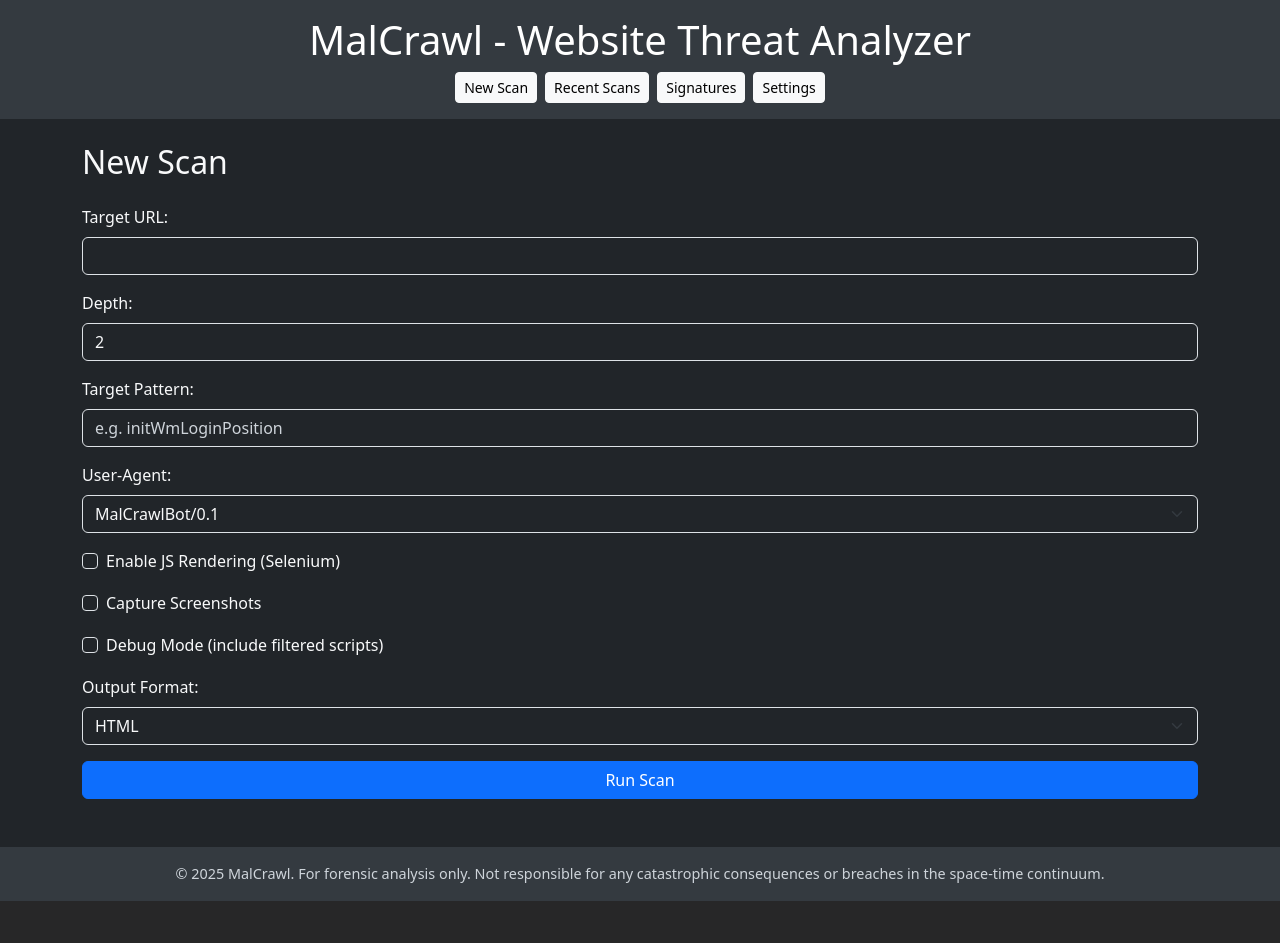
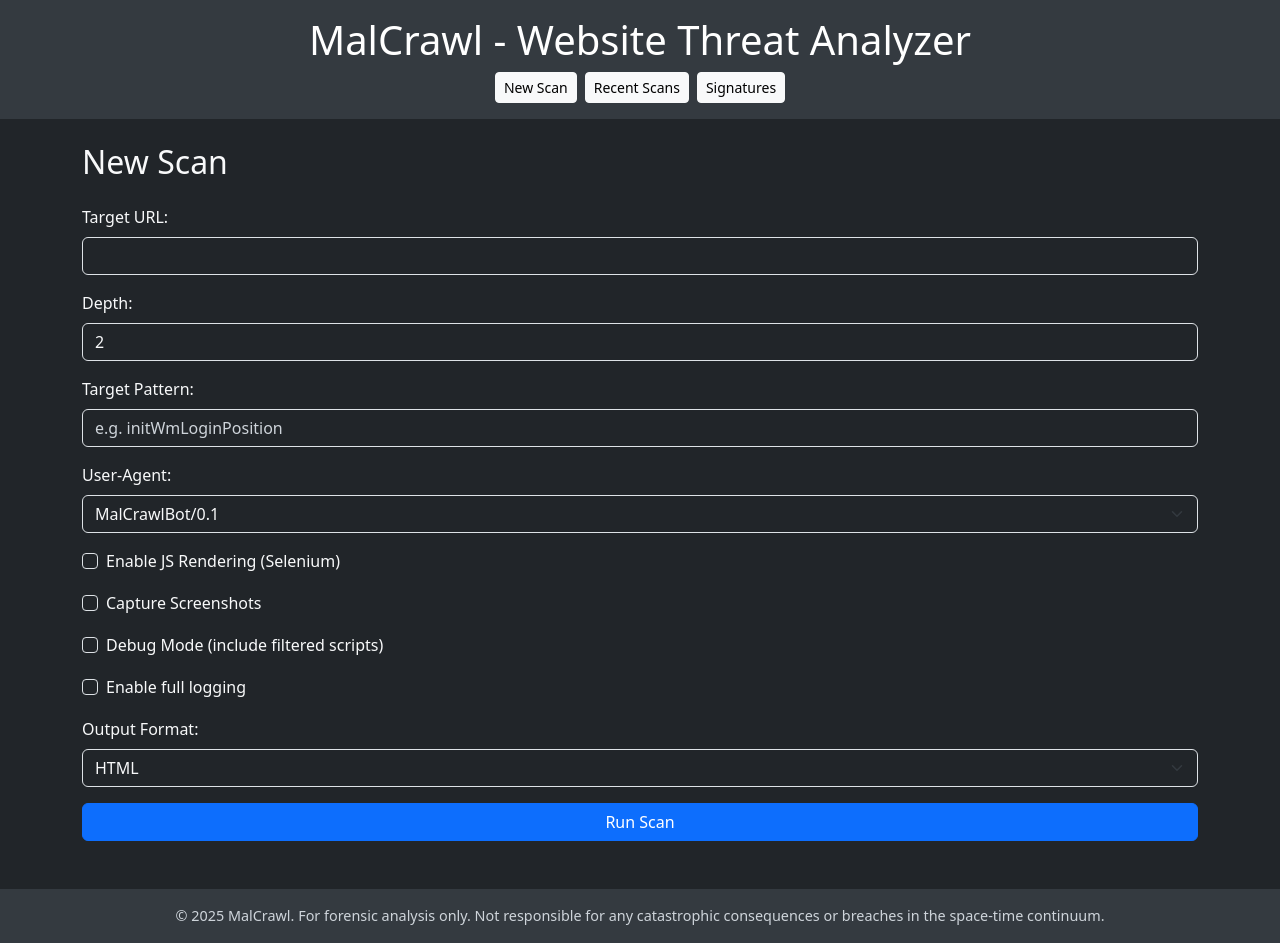
Before and after one commit to sixesandsevens/malcrawl, a Flask app: page / in a window 1280 px wide. Before the commit the page ends 901 px from the top, so only its background shows below. Run offline with Flask 3, Linux system fonts and the light colour scheme.

Commit message:
Remove settings page and expose logging toggle on main form

```diff
--- a/app.py
+++ b/app.py
@@ -1,7 +1,7 @@
 
 
 from flask import send_from_directory
-from flask import Flask, render_template, request, redirect, url_for, jsonify
+from flask import Flask, render_template, request, url_for, jsonify
 from markupsafe import Markup, escape
 import re
 import sqlite3
@@ -209,6 +209,12 @@ def start_scan():
     include_shots = request.form.get("include_shots") == "on"
     target = request.form.get("target_pattern")
     debug = request.form.get("debug_mode") == "on"
+    full_logging = request.form.get("full_logging") == "on"
+
+    global FULL_LOGGING
+    FULL_LOGGING = full_logging
+    logging.getLogger().setLevel(logging.DEBUG if FULL_LOGGING else logging.INFO)
+    log.info("full_logging_toggle", extra={"extra": {"enabled": FULL_LOGGING}})
 
     if not url:
         return jsonify({"error": "URL required"}), 400
@@ -270,22 +276,6 @@ def signatures_page():
     return render_template("signatures.html", year=datetime.datetime.now().year)
 
 
-@app.route("/settings", methods=["GET", "POST"])
-def settings_page():
-    """Application settings, including full logging toggle."""
-    global FULL_LOGGING
-    if request.method == "POST":
-        FULL_LOGGING = request.form.get("full_logging") == "on"
-        logging.getLogger().setLevel(logging.DEBUG if FULL_LOGGING else logging.INFO)
-        log.info("full_logging_toggle", extra={"extra": {"enabled": FULL_LOGGING}})
-        return redirect(url_for("settings_page"))
-    return render_template(
-        "settings.html",
-        full_logging=FULL_LOGGING,
-        year=datetime.datetime.now().year,
-    )
-
-
 @app.route("/", methods=["GET"])
 def index():
     """Render the main form."""
@@ -297,7 +287,13 @@ def index():
     ]
     output_formats = ["html", "json", "zip"]
 
-    return render_template("index.html", user_agents=user_agents, output_formats=output_formats, year=datetime.datetime.now().year)
+    return render_template(
+        "index.html",
+        user_agents=user_agents,
+        output_formats=output_formats,
+        full_logging=FULL_LOGGING,
+        year=datetime.datetime.now().year,
+    )
 
 @app.route("/site/<path:domain>")
 def site_results(domain):
--- a/templates/base.html
+++ b/templates/base.html
@@ -98,7 +98,6 @@
             <a href="{{ url_for('index') }}" class="btn btn-sm btn-light">New Scan</a>
             <a href="{{ url_for('recent_scans') }}" class="btn btn-sm btn-light">Recent Scans</a>
             <a href="{{ url_for('signatures_page') }}" class="btn btn-sm btn-light">Signatures</a>
-            <a href="{{ url_for('settings_page') }}" class="btn btn-sm btn-light">Settings</a>
         </nav>
     </header>
 
--- a/templates/index.html
+++ b/templates/index.html
@@ -34,6 +34,10 @@
     <input class="form-check-input" type="checkbox" name="debug_mode" id="debug_mode">
     <label class="form-check-label" for="debug_mode">Debug Mode (include filtered scripts)</label>
   </div>
+  <div class="form-check">
+    <input class="form-check-input" type="checkbox" name="full_logging" id="full_logging" {% if full_logging %}checked{% endif %}>
+    <label class="form-check-label" for="full_logging">Enable full logging</label>
+  </div>
   <div>
     <label class="form-label">Output Format:</label>
     <select name="output_format" class="form-select">
```
Also changed, not shown: ROADMAP.md (+1 -1 lines), templates/settings.html (deleted, +0 -11 lines).
